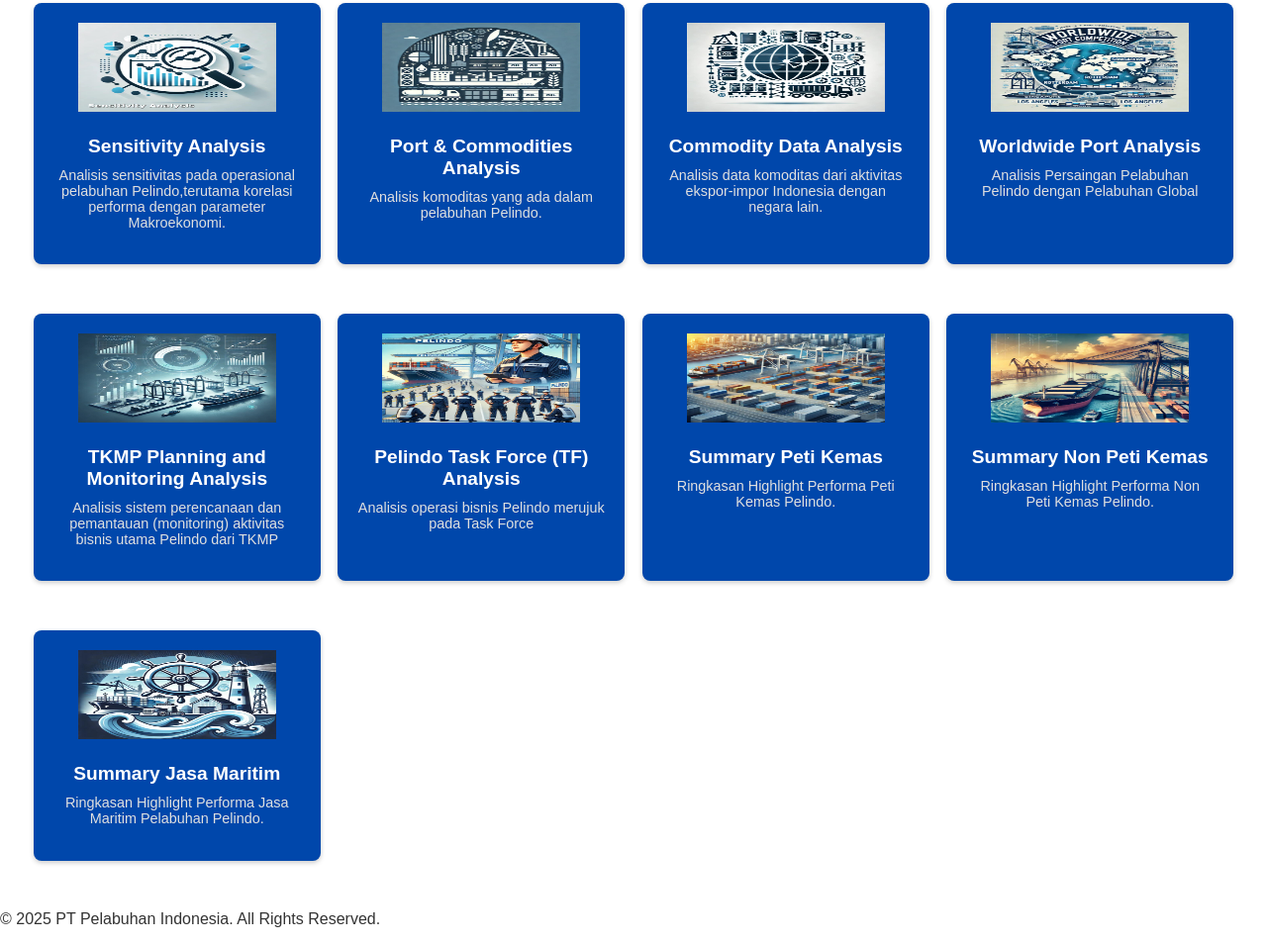
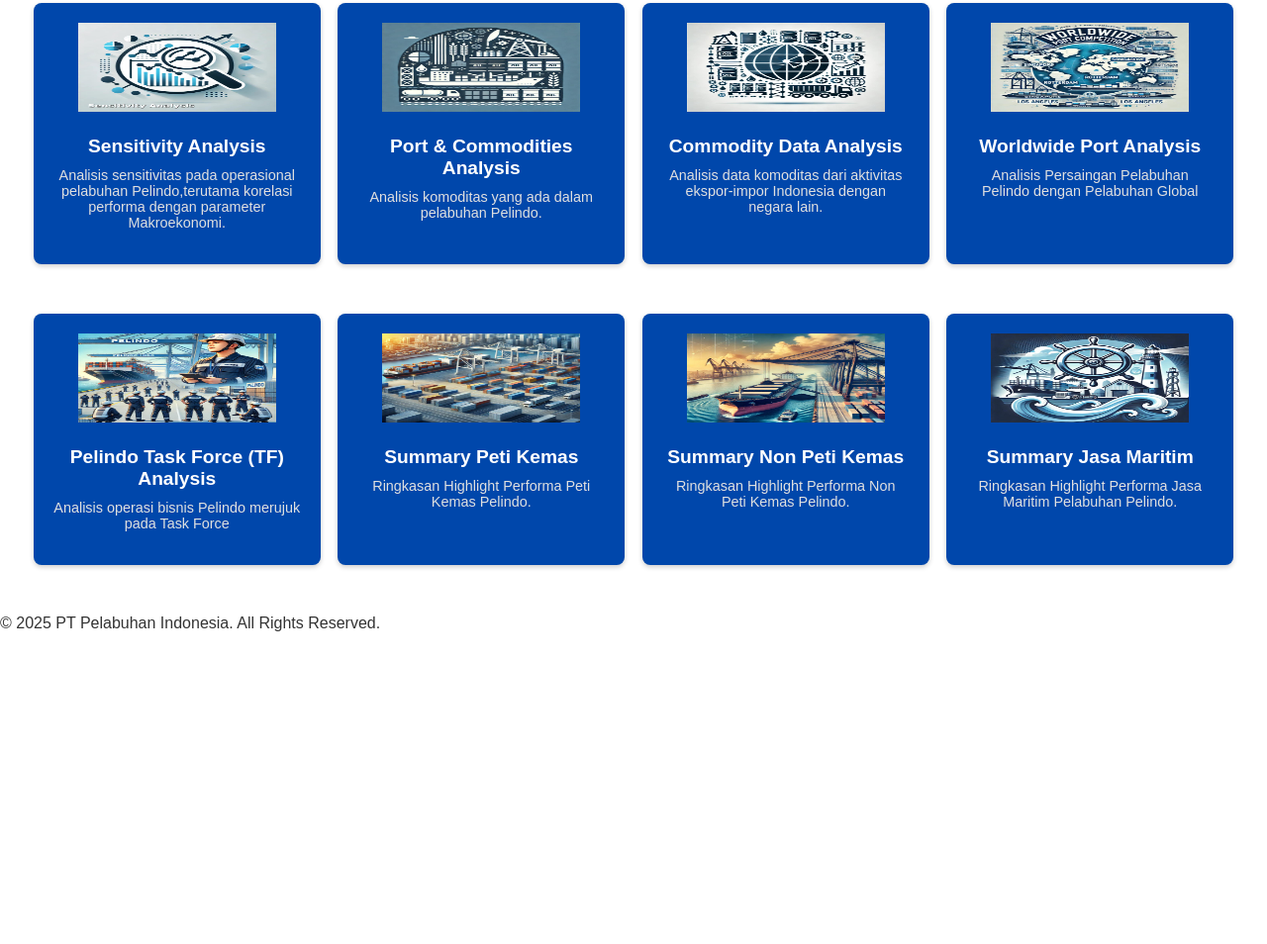
Before and after one commit to fickya1987/tkmp_pelindo_ai_data_analytics, a plain HTML site: page index.html in a window 1280 px wide. Shown: the part 920-1874 px from the top of the page at 99% size. After the commit the page ends 1575 px from the top, so only its background shows below. Drawn offline with Linux system fonts and the light colour scheme.

Commit message:
Update index.html

```diff
--- a/index.html
+++ b/index.html
@@ -63,13 +63,8 @@
                     <p class="feature-desc">Analisis Persaingan Pelabuhan Pelindo dengan Pelabuhan Global</p>
                 </div>
 
-                 <div class="feature-box" onclick="redirectTo('https://pelindo-monitoring-analysis.streamlit.app/')">
-                    <img src="monitoring_analysis.jpg" alt="Monitoring Icon" class="feature-icon">
-                    <div class="feature-title">TKMP Planning and Monitoring Analysis</div>
-                    <p class="feature-desc">Analisis sistem perencanaan dan pemantauan (monitoring) aktivitas bisnis utama Pelindo dari TKMP</p>
-                </div>
 
-                <div class="feature-box" onclick="redirectTo('https://pelindo-tkmp-task-force.streamlit.app/')">
+                <div class="feature-box" onclick="redirectTo('https://mainpy-s35n5poaysmvpsj5e5zanf.streamlit.app/')">
                     <img src="Task_Force_Pelindo.jpg" alt="Monitoring Icon" class="feature-icon">
                     <div class="feature-title">Pelindo Task Force (TF) Analysis</div>
                     <p class="feature-desc">Analisis operasi bisnis Pelindo merujuk pada Task Force</p>
```
